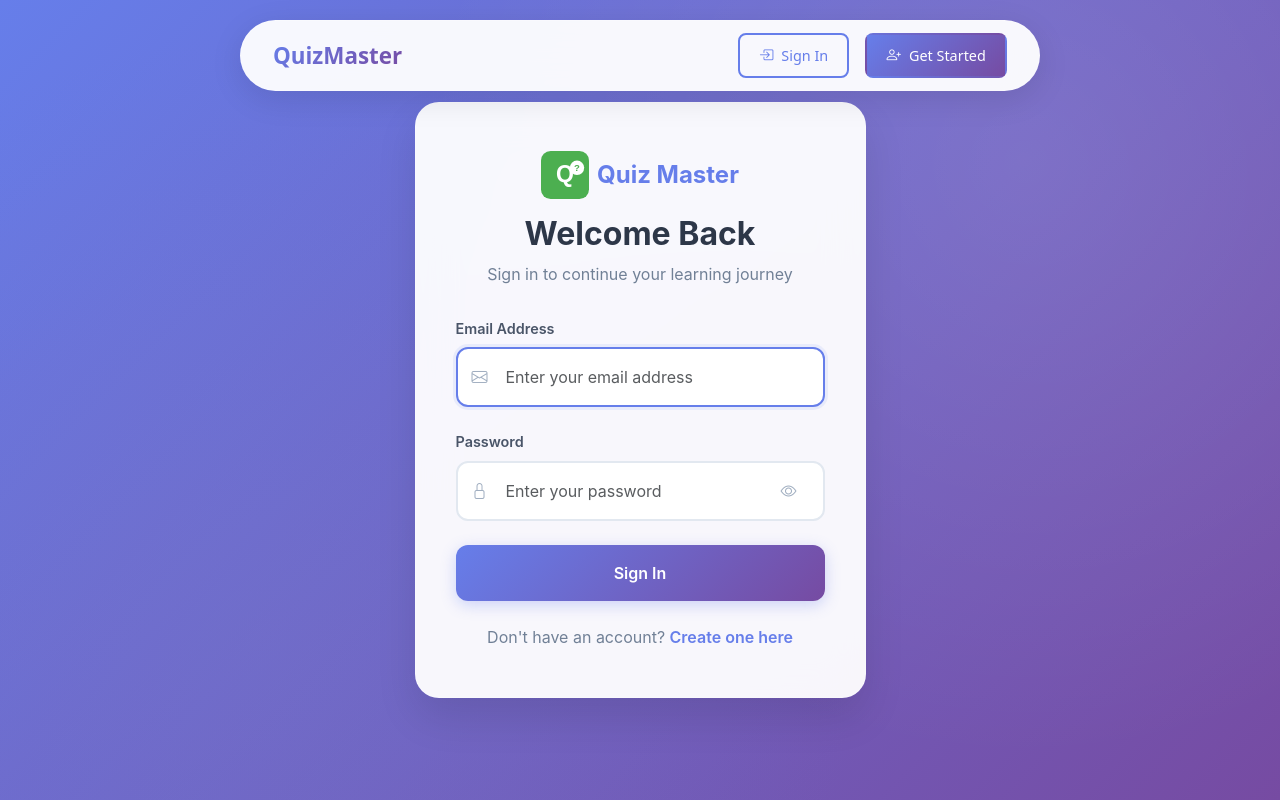
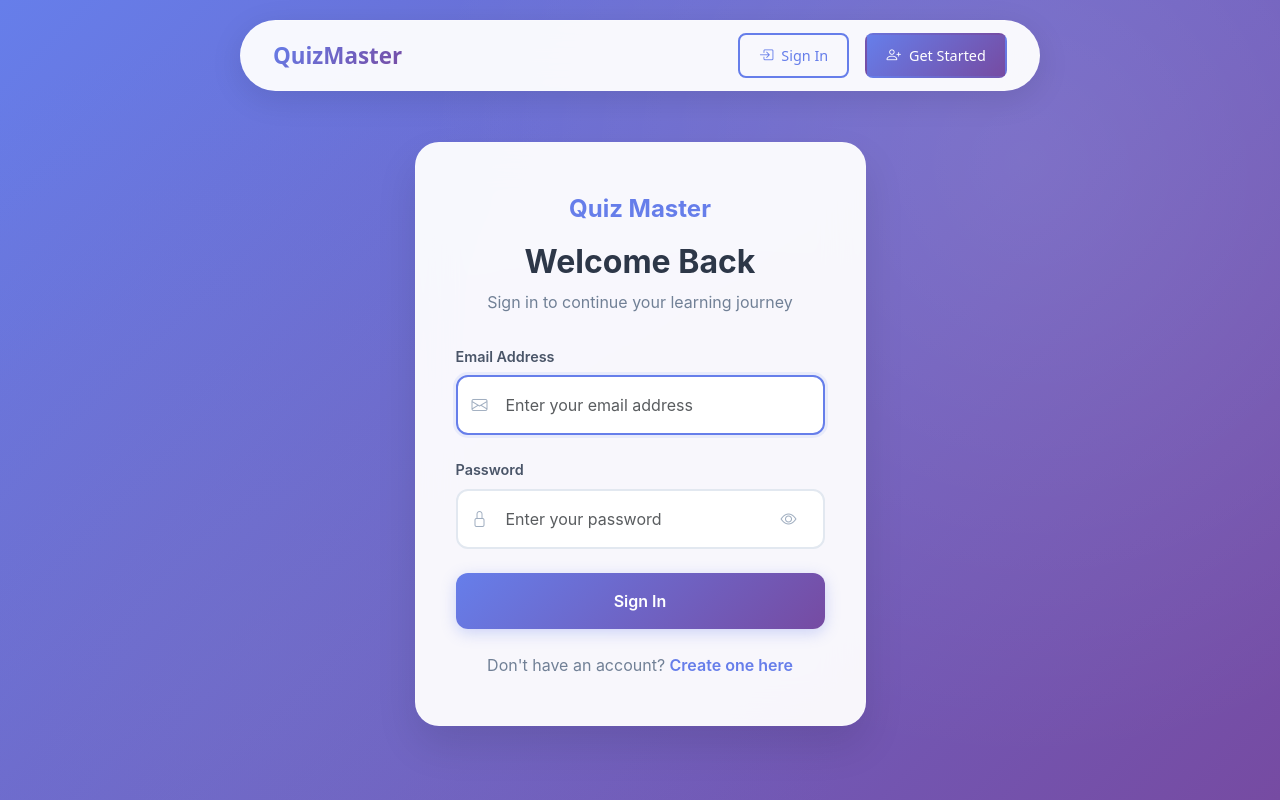
Before and after one commit to Akash875-bit/quiz-master, a Vue app in the folder frontend/: page /login in a window 1280 px wide. Shown: the top 800 px of the page. Built offline with nearby package versions, Linux system fonts and the light colour scheme.

Commit message:
login and register page fixed

```diff
--- a/frontend/src/views/auth/Login.vue
+++ b/frontend/src/views/auth/Login.vue
@@ -2,12 +2,11 @@
   <div class="login-page">
     <div class="login-background"></div>
     <div class="container">
-      <div class="row justify-content-center align-items-center min-vh-100">
+      <div class="row justify-content-center align-items-center min-vh-100 auth-row">
         <div class="col-lg-5 col-md-7">
           <div class="login-card">
             <div class="login-header text-center mb-4">
               <div class="logo-container mb-3">
-                <img src="/quiz-logo.svg" alt="Quiz Master" height="48" class="me-2" />
                 <span class="logo-text">Quiz Master</span>
               </div>
               <h1 class="login-title">Welcome Back</h1>
@@ -152,6 +151,11 @@ export default {
   display: flex;
   align-items: center;
   font-family: 'Inter', -apple-system, BlinkMacSystemFont, 'Segoe UI', sans-serif;
+}
+
+.auth-row {
+  padding-top: 100px !important;
+  padding-bottom: 2rem !important;
 }
 
 .login-background {
--- a/frontend/src/views/auth/Register.vue
+++ b/frontend/src/views/auth/Register.vue
@@ -2,12 +2,11 @@
   <div class="register-page">
     <div class="register-background"></div>
     <div class="container">
-      <div class="row justify-content-center align-items-center min-vh-100">
+      <div class="row justify-content-center align-items-center min-vh-100 auth-row">
         <div class="col-lg-8 col-md-10">
           <div class="register-card">
             <div class="register-header text-center mb-4">
               <div class="logo-container mb-3">
-                <img src="/quiz-logo.svg" alt="Quiz Master" height="48" class="me-2" />
                 <span class="logo-text">Quiz Master</span>
               </div>
               <h1 class="register-title">Create Your Account</h1>
@@ -281,6 +280,11 @@ export default {
   font-family: 'Inter', -apple-system, BlinkMacSystemFont, 'Segoe UI', sans-serif;
 }
 
+.auth-row {
+  padding-top: 100px !important;
+  padding-bottom: 2rem !important;
+}
+
 .register-background {
   position: absolute;
   top: 0;
```
